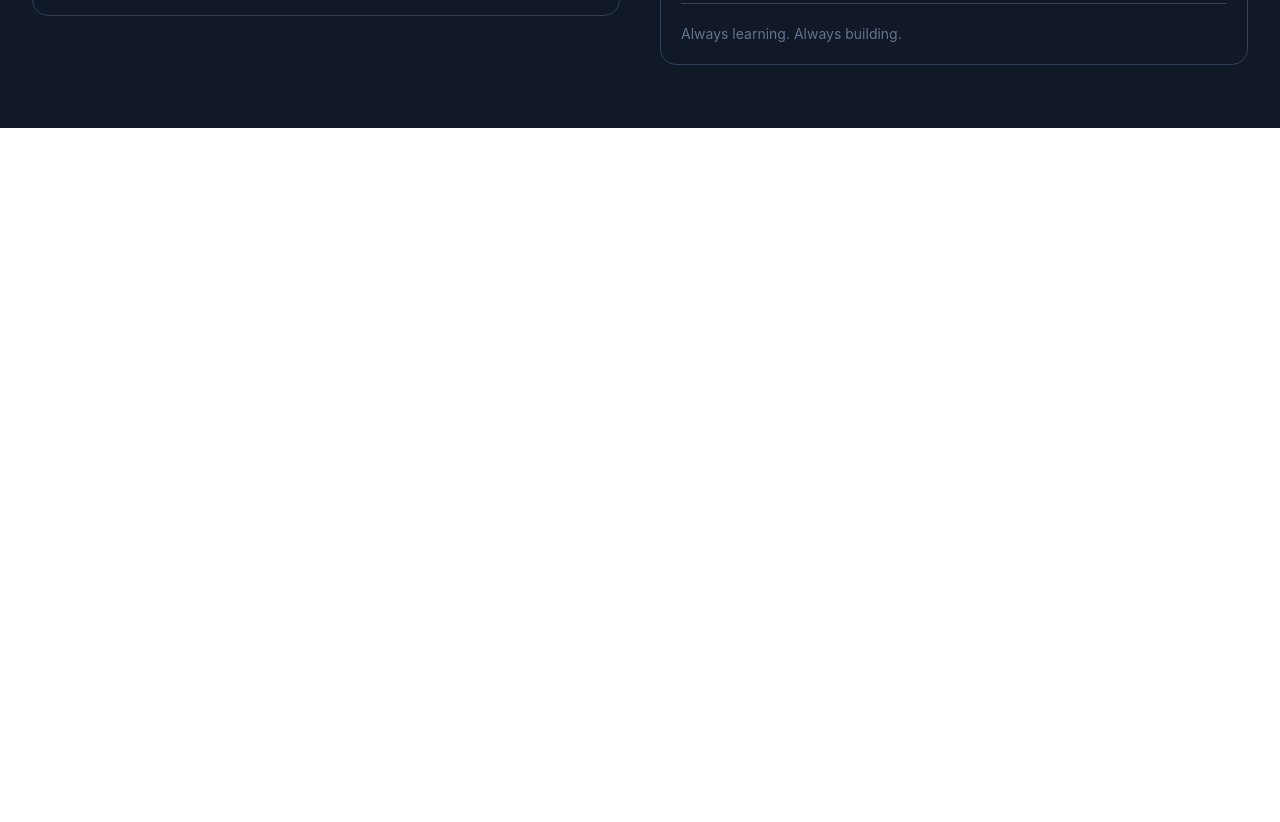
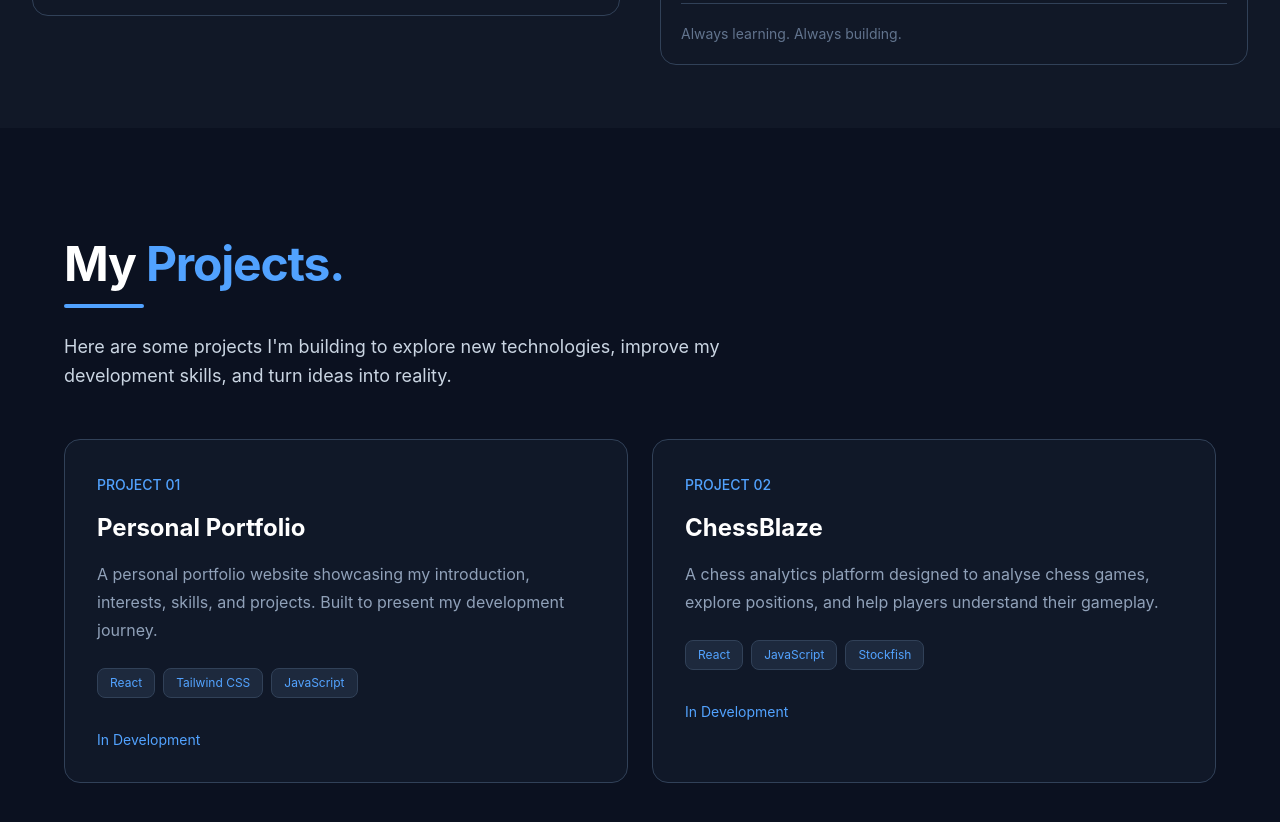
Before and after one commit to Khoyani-Hem/my-profile, a React (Vite) app: page / in a window 1280 px wide. Shown: the part 1480-2302 px from the top of the page. Before the commit the page ends 1608 px from the top, so only its background shows below. Built offline with nearby package versions, Linux system fonts and the light colour scheme.

Commit message:
created a third section of portfolio website called projects

```diff
--- a/src/App.jsx
+++ b/src/App.jsx
@@ -1,6 +1,7 @@
 import Navbar from './components/Navbar';
 import Hero from './components/Hero';
 import About from './components/About';
+import Projects from './components/Projects';
 import './App.css';
 
 function App() {
@@ -14,6 +15,7 @@ function App() {
 
         	<Hero />
         	<About />
+			<Projects />
 
       	</main>
 
--- /dev/null
+++ b/src/components/Projects.jsx
@@ -0,0 +1,123 @@
+
+function Projects() {
+    return (
+        <section
+            id="projects"
+            className="min-h-screen w-full px-6 md:px-16 pt-28 pb-16 scroll-mt-20 bg-[#0B1120]"
+        >
+
+            {/* Main Container */}
+
+            <div className="max-w-7xl mx-auto">
+
+                {/* Section Heading */}
+
+                <div className="flex flex-col items-start">
+
+                    <h2 className="text-4xl md:text-5xl font-bold text-white tracking-tight">
+                        My{" "}
+                        <span className="text-blue-400">Projects</span>
+                        <span className="text-blue-400">.</span>
+                    </h2>
+
+                    {/* Heading Underline */}
+
+                    <div className="mt-4 h-1 w-20 rounded-full bg-blue-400"></div>
+
+                    {/* Section Introduction */}
+
+                    <p className="mt-6 max-w-2xl text-slate-300 text-base md:text-lg leading-relaxed">
+                        Here are some projects I'm building to explore
+                        new technologies, improve my development skills,
+                        and turn ideas into reality.
+                    </p>
+
+                </div>
+
+                {/* Projects Grid */}
+
+                <div className="mt-12 grid grid-cols-1 md:grid-cols-2 gap-6">
+
+                    {/* Project 1 - Personal Portfolio */}
+
+                    <div className="border border-slate-700 rounded-2xl p-6 md:p-8 bg-slate-800/30">
+
+                        <span className="text-sm text-blue-400 font-medium">
+                            PROJECT 01
+                        </span>
+
+                        <h3 className="mt-4 text-2xl font-bold text-white">
+                            Personal Portfolio
+                        </h3>
+
+                        <p className="mt-4 text-slate-400 leading-7">
+                            A personal portfolio website showcasing my
+                            introduction, interests, skills, and projects.
+                            Built to present my development journey.
+                        </p>
+
+                        {/* Technologies */}
+
+                        <div className="mt-6 flex flex-wrap gap-2">
+                            {["React", "Tailwind CSS", "JavaScript"].map((tech) => (
+                                <span
+                                    key={tech}
+                                    className="px-3 py-1.5 rounded-lg bg-slate-800 text-blue-400 border border-slate-700 text-xs"
+                                >
+                                    {tech}
+                                </span>
+                            ))}
+                        </div>
+
+                        <p className="mt-8 text-sm text-blue-400">
+                            In Development
+                        </p>
+
+                    </div>
+
+                    {/* Project 2 - ChessBlaze */}
+
+                    <div className="border border-slate-700 rounded-2xl p-6 md:p-8 bg-slate-800/30">
+
+                        <span className="text-sm text-blue-400 font-medium">
+                            PROJECT 02
+                        </span>
+
+                        <h3 className="mt-4 text-2xl font-bold text-white">
+                            ChessBlaze
+                        </h3>
+
+                        <p className="mt-4 text-slate-400 leading-7">
+                            A chess analytics platform designed to analyse
+                            chess games, explore positions, and help players
+                            understand their gameplay.
+                        </p>
+
+                        {/* Technologies */}
+
+                        <div className="mt-6 flex flex-wrap gap-2">
+                            {["React", "JavaScript", "Stockfish"].map((tech) => (
+                                <span
+                                    key={tech}
+                                    className="px-3 py-1.5 rounded-lg bg-slate-800 text-blue-400 border border-slate-700 text-xs"
+                                >
+                                    {tech}
+                                </span>
+                            ))}
+                        </div>
+
+                        <p className="mt-8 text-sm text-blue-400">
+                            In Development
+                        </p>
+
+                    </div>
+
+                </div>
+
+            </div>
+
+        </section>
+    );
+}
+
+export default Projects;
```
